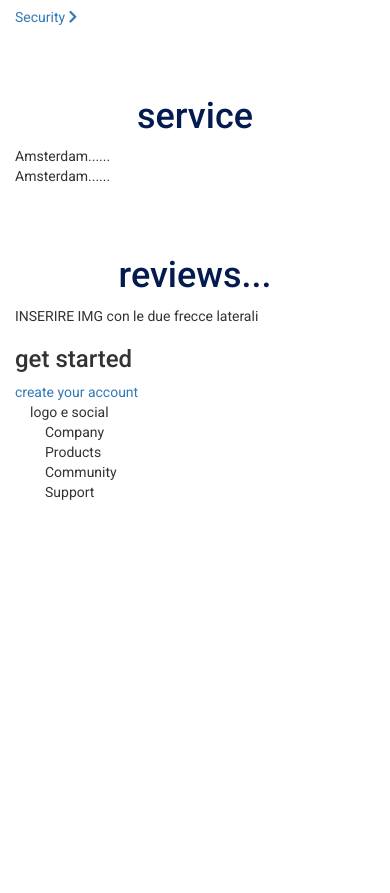
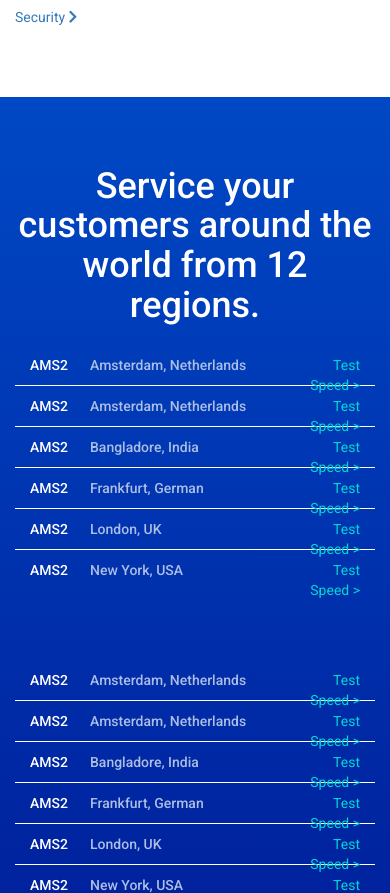
Before and after one commit to roccorefice/html-css-digitalocean, a plain HTML site: page index.html in a window 390 px wide. Shown: the part 4383-5276 px from the top of the page. Before the commit the page ends 4885 px from the top, so only its background shows below. Drawn offline with nearby package versions, Linux system fonts and the light colour scheme.

Commit message:
main/section service responsive

```diff
--- a/assets/css/style.css
+++ b/assets/css/style.css
@@ -146,6 +146,7 @@ main h2{
   color: #031B4E;
 }
 
+
 /* logos */
 .logos{
   background-color: #F3F5F9;
@@ -168,6 +169,7 @@ main h2{
   margin-bottom: 40px;
   font-weight: 500;
 }
+
 
 /* deployment */
 .deployment{
@@ -267,6 +269,9 @@ main h2{
 
 
 /* features */
+.features{
+  padding-bottom: 70px;
+}
 .features .p_small{
   color: #5b6987;
   font-weight: 500;
@@ -276,6 +281,40 @@ main h2{
 }
 .features img{
   margin-top: 50px;
+}
+
+
+/* services */
+.services{
+  color: white;
+}
+.services{
+  background: linear-gradient(#0048C5, #001E9A);
+}
+.services h2{
+  color: white;
+  margin-bottom: 20px;
+}
+.row_test{
+  padding-top: 10px;
+  padding-bottom: 100px;
+}
+.border_bottom{
+  border-bottom: 1px solid white;
+  padding-bottom: 30px;
+}
+.location{
+  font-weight: 500;
+}
+.place{
+  color: #acbee5;
+  font-weight: 500;
+}
+.test{
+  text-align: right;
+}
+.test a{
+  color: #00d7d2;
 }
 
 
--- a/index.html
+++ b/index.html
@@ -216,20 +216,80 @@
     <!-- /features ------------------------------------------>
 
     <!-- service ------------------------------------------>
-    <section class="service">
+    <section class="services">
       <div class="container">
-        <h2>service</h2>
+        <h2>Service your customers around the world from 12 regions.</h2>
         <div class="row">
-          <div class="col-lg-6">
-            Amsterdam......
+          <div class="col-lg-6 col-md-6 col-sm-12">
+            <div class="row_test border_bottom">
+              <div class="col-xs-2 location">AMS2</div>
+              <div class="col-xs-7 place">Amsterdam, Netherlands</div>
+              <div class="col-xs-3 test"><a href="#">Test Speed ></a></div>
+            </div>
+            <div class="row_test border_bottom">
+              <div class="col-xs-2 location">AMS2</div>
+              <div class="col-xs-7 place">Amsterdam, Netherlands</div>
+              <div class="col-xs-3 test"><a href="#">Test Speed ></a></div>
+            </div>
+            <div class="row_test border_bottom">
+              <div class="col-xs-2 location">AMS2</div>
+              <div class="col-xs-7 place">Bangladore, India</div>
+              <div class="col-xs-3 test"><a href="#">Test Speed ></a></div>
+            </div>
+            <div class="row_test border_bottom">
+              <div class="col-xs-2 location">AMS2</div>
+              <div class="col-xs-7 place">Frankfurt, German</div>
+              <div class="col-xs-3 test"><a href="#">Test Speed ></a></div>
+            </div>
+            <div class="row_test border_bottom">
+              <div class="col-xs-2 location">AMS2</div>
+              <div class="col-xs-7 place">London, UK</div>
+              <div class="col-xs-3 test"><a href="#">Test Speed ></a></div>
+            </div>
+            <div class="row_test ">
+              <div class="col-xs-2 location">AMS2</div>
+              <div class="col-xs-7 place">New York, USA</div>
+              <div class="col-xs-3 test"><a href="#">Test Speed ></a></div>
+            </div>
           </div>
-          <div class="col-lg-6">
-            Amsterdam......
+          <div class="col-lg-6 col-md-6 col-sm-12">
+            <div class="row_test border_bottom">
+              <div class="col-xs-2 location">AMS2</div>
+              <div class="col-xs-7 place">Amsterdam, Netherlands</div>
+              <div class="col-xs-3 test"><a href="#">Test Speed ></a></div>
+            </div>
+            <div class="row_test border_bottom">
+              <div class="col-xs-2 location">AMS2</div>
+              <div class="col-xs-7 place">Amsterdam, Netherlands</div>
+              <div class="col-xs-3 test"><a href="#">Test Speed ></a></div>
+            </div>
+            <div class="row_test border_bottom">
+              <div class="col-xs-2 location">AMS2</div>
+              <div class="col-xs-7 place">Bangladore, India</div>
+              <div class="col-xs-3 test"><a href="#">Test Speed ></a></div>
+            </div>
+            <div class="row_test border_bottom">
+              <div class="col-xs-2 location">AMS2</div>
+              <div class="col-xs-7 place">Frankfurt, German</div>
+              <div class="col-xs-3 test"><a href="#">Test Speed ></a></div>
+            </div>
+            <div class="row_test border_bottom">
+              <div class="col-xs-2 location">AMS2</div>
+              <div class="col-xs-7 place">London, UK</div>
+              <div class="col-xs-3 test"><a href="#">Test Speed ></a></div>
+            </div>
+            <div class="row_test ">
+              <div class="col-xs-2 location">AMS2</div>
+              <div class="col-xs-7 place">New York, USA</div>
+              <div class="col-xs-3 test"><a href="#">Test Speed ></a></div>
+            </div>
           </div>
         </div>
       </div>
     </section>
     <!-- /service ------------------------------------------>
+
+
 
     <!-- reviews ------------------------------------------>
     <section class="reviews">
```
